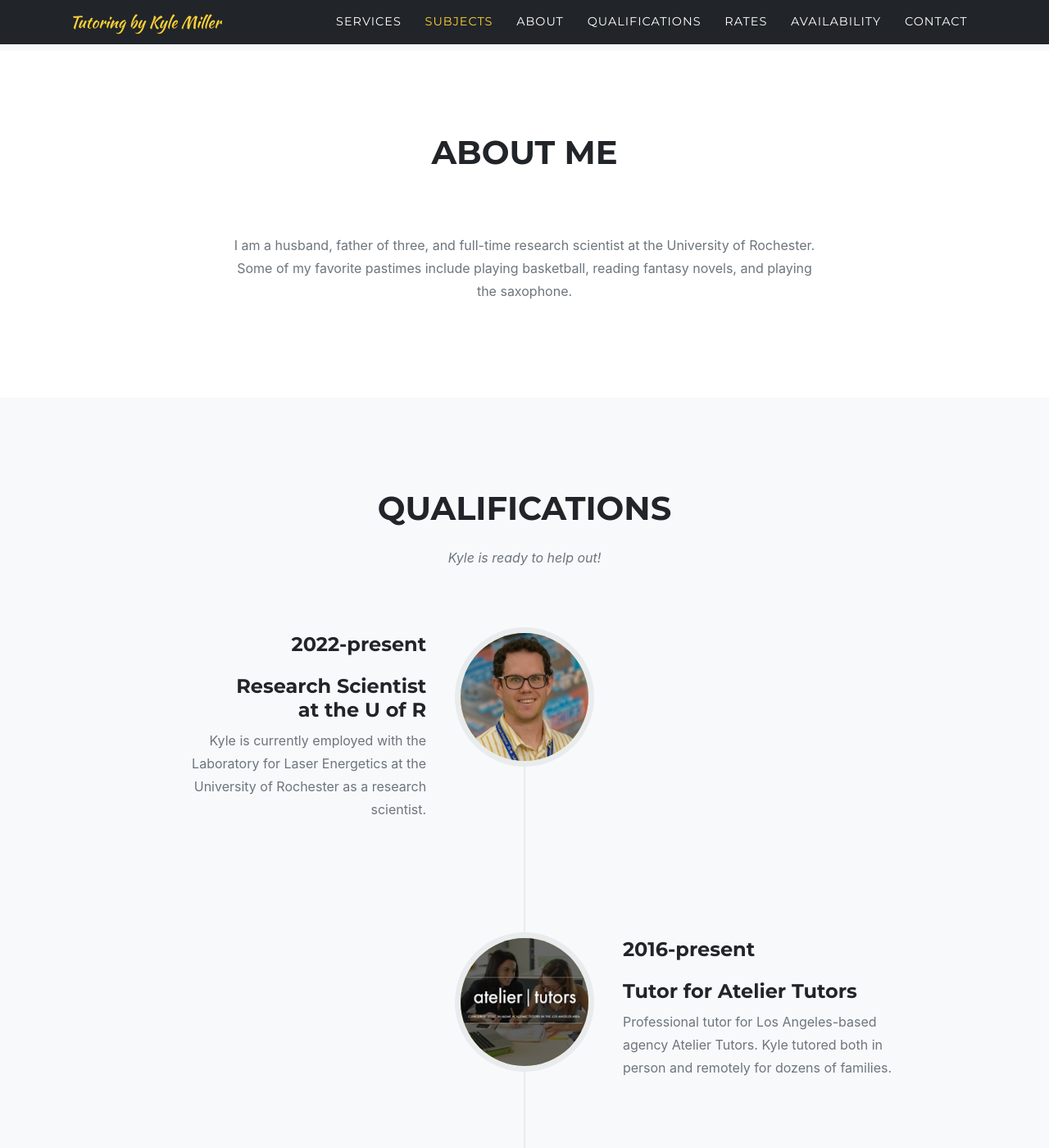
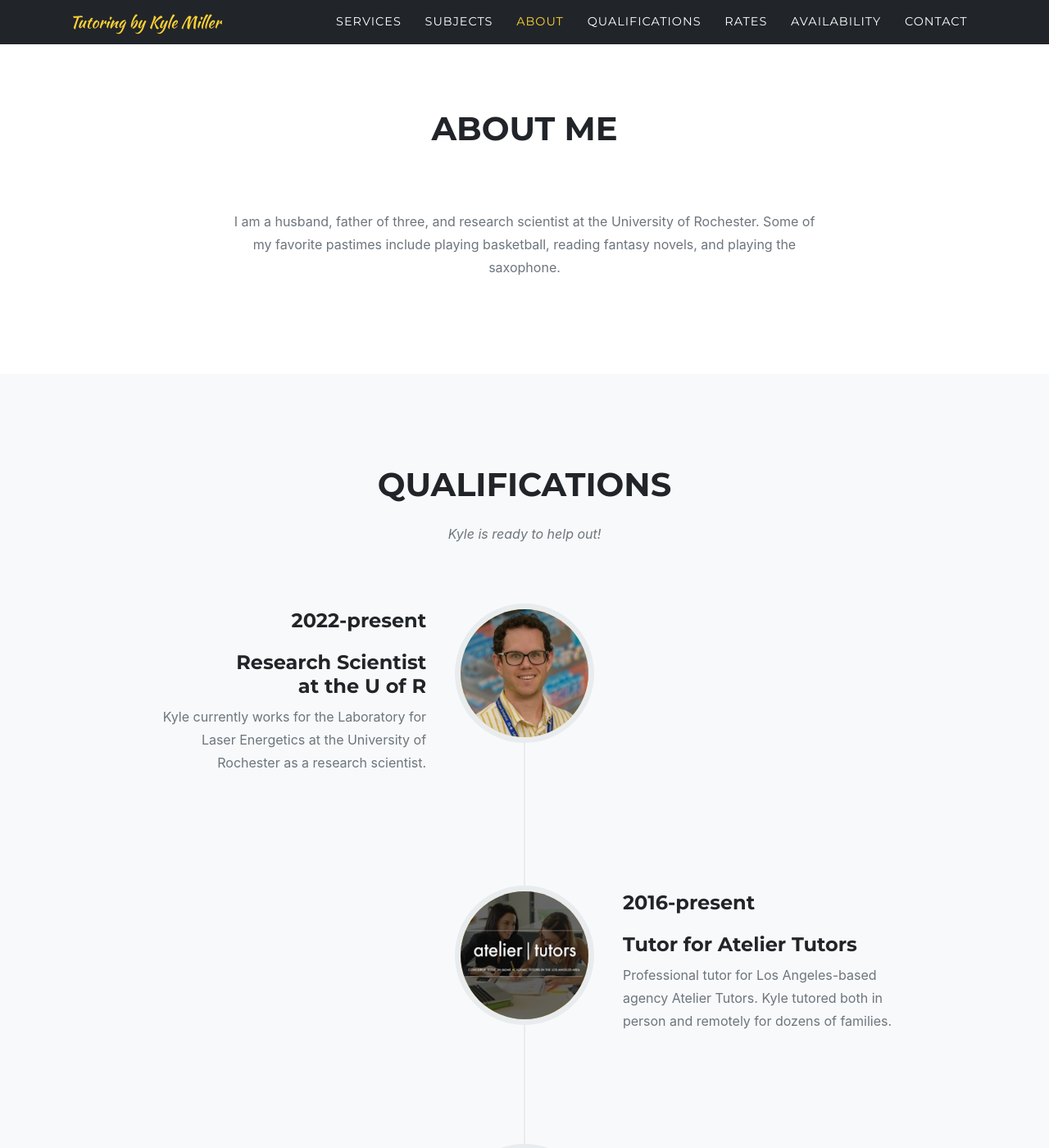
Before and after one commit to millerk123/millerk123.github.io, a Jekyll site: the page built from index.md, in a window 1280 px wide and 1400 px high, scrolled down 2745 px. Shown: the whole window at 82% size. Built offline with Jekyll 4.4.1, drawn with Linux system fonts in a browser that asks for light colours; some web fonts are replaced; some of the changed text lies outside the part shown.

```diff
--- a/_data/sitetext.yml
+++ b/_data/sitetext.yml
@@ -46,7 +46,7 @@ en: &DEFAULT_EN
     events:
       - title: "Research Scientist <br> at the U of R"
         year: "2022-present"
-        desc: "Kyle is currently employed with the Laboratory for Laser Energetics at the University of Rochester as a research scientist."
+        desc: "Kyle currently works for the Laboratory for Laser Energetics at the University of Rochester as a research scientist."
         image: assets/img/timeline/1.jpg
         alt:
       - title: "Tutor for Atelier Tutors"
@@ -56,7 +56,7 @@ en: &DEFAULT_EN
         alt: image alt text
       - title: "PhD in Plasma Physics"
         year: "2016-2022"
-        desc: "Kyle received his PhD in computational plasma physics from UCLA after 6 years of study."
+        desc: "Kyle received his PhD in computational plasma physics from UCLA."
         image: assets/img/timeline/3.jpg
         alt:
       - title: "Master's and Bachelor's Degrees in Physics"
@@ -75,7 +75,7 @@ en: &DEFAULT_EN
 
   about:
     title: "About Me"
-    body: "I am a husband, father of three, and full-time research scientist at the University of Rochester.  Some of my favorite pastimes include playing basketball, reading fantasy novels, and playing the saxophone."
+    body: "I am a husband, father of three, and research scientist at the University of Rochester.  Some of my favorite pastimes include playing basketball, reading fantasy novels, and playing the saxophone."
     section: about
 
   rates:
@@ -87,7 +87,7 @@ en: &DEFAULT_EN
         desc: "Would you like a test run? Book Kyle for just $30 for half hour or $50 for an hour."
         icon: fas fa-tag #find more at https://fontawesome.com/icons
       - title: "Lessons as short <br> as 30 minutes"
-        desc: "Get a half-hour remote or in-person tutoring session for just $60."
+        desc: "Get a half-hour remote or in-person tutoring session for $60."
         icon: fas fa-clock
       - title: "Standard lessons <br> are 60 minutes"
         desc: "The standard lesson format is 1 hour for $100.  Contact Kyle for information about group rates."
```
Also changed, not shown: _portfolio/portfolio6.md (+1 -1 lines).
